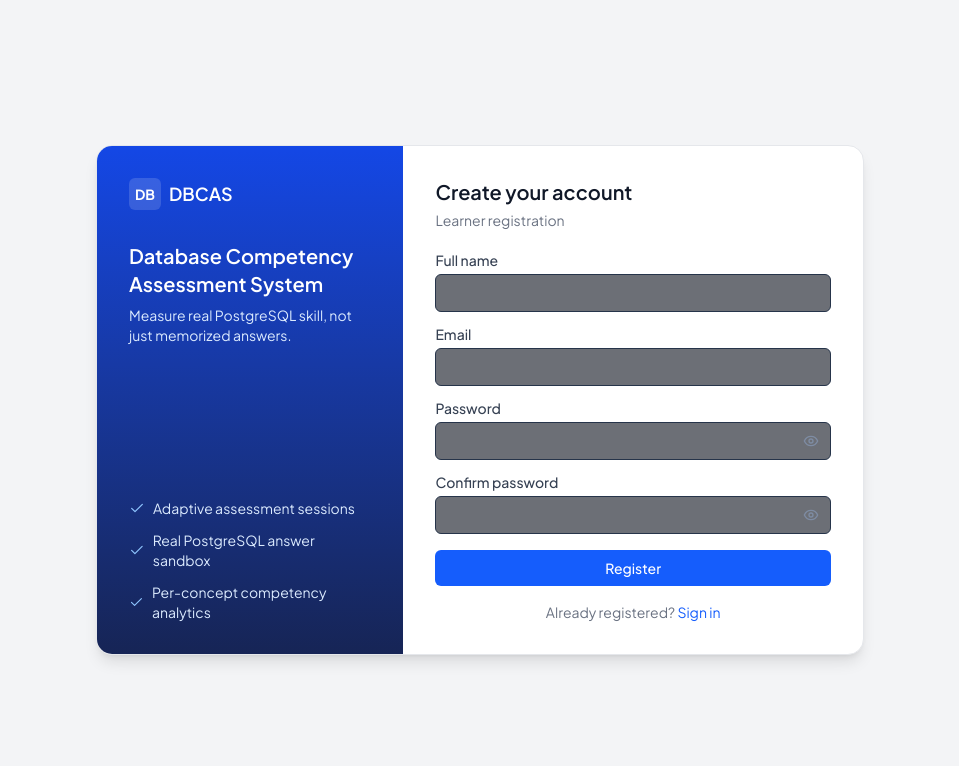
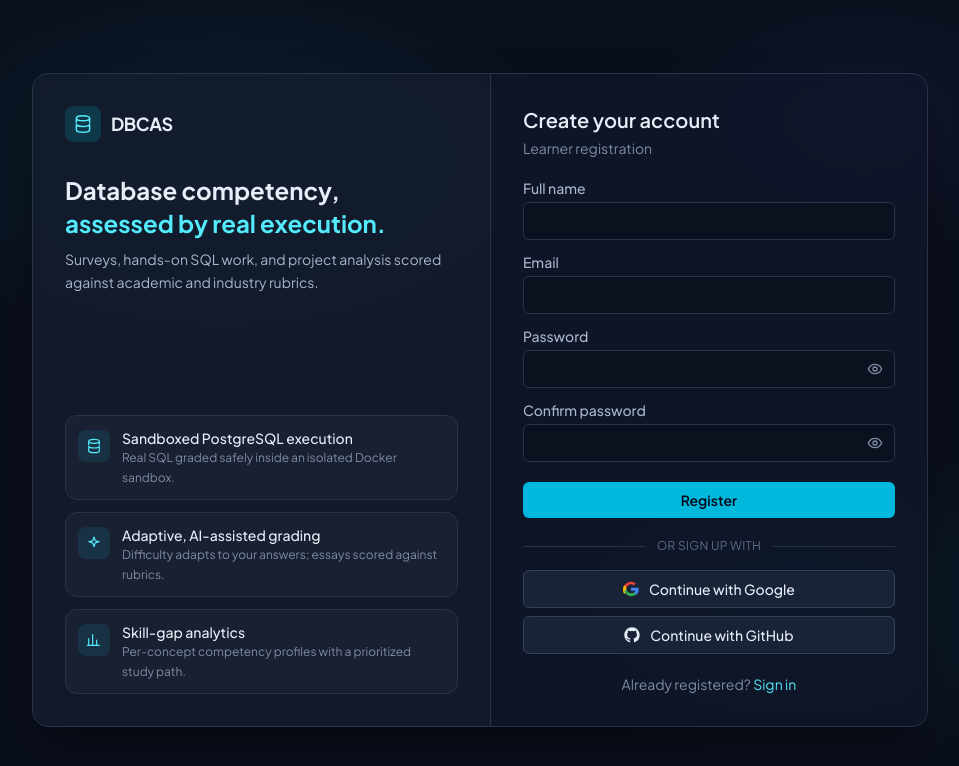
Before and after one commit to nguyendodary/DBCAS, a React (Vite) app in the folder frontend/: page /register in a window 1280 px wide. Shown: the top 766 px of the page, without its empty margins (160-1119 px from the left). Built offline with nearby package versions, Linux system fonts and the light colour scheme; no server answers.

Commit message:
feat(auth): redesign authentication experience

```diff
--- a/frontend/src/App.jsx
+++ b/frontend/src/App.jsx
@@ -9,6 +9,7 @@ import EvidencePage from './pages/EvidencePage'
 import ExamPage from './pages/ExamPage'
 import HistoryPage from './pages/HistoryPage'
 import LoginPage from './pages/LoginPage'
+import OAuthCallbackPage from './pages/OAuthCallbackPage'
 import RegisterPage from './pages/RegisterPage'
 
 // Admin screens are only ever loaded by admin sessions — split them out
@@ -61,6 +62,7 @@ export default function App() {
       <Routes>
         <Route path="/login" element={<LoginPage />} />
         <Route path="/register" element={<RegisterPage />} />
+        <Route path="/auth/callback" element={<OAuthCallbackPage />} />
         <Route path="/" element={<Home />} />
 
         {/* learner */}
--- a/frontend/src/auth.jsx
+++ b/frontend/src/auth.jsx
@@ -42,6 +42,16 @@ export function AuthProvider({ children }) {
           password_confirm,
         })
       },
+      // Social sign-in lands on /auth/callback with a one-time HttpOnly
+      // handoff cookie; this exchanges it for the normal Bearer JWT.
+      async completeOAuth() {
+        const r = await api.post('/auth/oauth/complete', null, {
+          withCredentials: true,
+        })
+        localStorage.setItem(TOKEN_KEY, r.data.access_token)
+        setAccount(r.data.account)
+        return r.data.account
+      },
       logout() {
         localStorage.removeItem(TOKEN_KEY)
         setAccount(null)
--- a/frontend/src/components/AuthShell.jsx
+++ b/frontend/src/components/AuthShell.jsx
@@ -1,42 +1,77 @@
 import { Icon } from './ui'
 
 const FEATURES = [
-  'Adaptive assessment sessions',
-  'Real PostgreSQL answer sandbox',
-  'Per-concept competency analytics',
+  {
+    icon: 'database',
+    title: 'Sandboxed PostgreSQL execution',
+    body: 'Real SQL graded safely inside an isolated Docker sandbox.',
+  },
+  {
+    icon: 'spark',
+    title: 'Adaptive, AI-assisted grading',
+    body: 'Difficulty adapts to your answers; essays scored against rubrics.',
+  },
+  {
+    icon: 'chart',
+    title: 'Skill-gap analytics',
+    body: 'Per-concept competency profiles with a prioritized study path.',
+  },
 ]
 
-// Two-panel auth layout — the static mockups' hero split, rebuilt as a
-// CSS-only brand panel (no image assets).
+// Two-panel auth layout — the prototype login's hero split rebuilt on the
+// dark token set: ambient glows, a feature rail, and a translucent card.
+// CSS-only (no image assets).
 export default function AuthShell({ children }) {
   return (
-    <div className="flex min-h-screen items-center justify-center bg-gray-100 px-4 py-8">
-      <div className="flex w-full max-w-3xl overflow-hidden rounded-2xl border border-gray-200 bg-white shadow-lg">
-        <aside className="hidden w-2/5 flex-col justify-between bg-gradient-to-b from-blue-700 to-blue-950 p-8 text-white md:flex">
+    <div className="relative flex min-h-screen items-center justify-center overflow-hidden bg-abyss px-4 py-10 text-ink">
+      {/* restrained ambient glow — the prototypes' radial accents */}
+      <div
+        aria-hidden="true"
+        className="pointer-events-none absolute inset-0"
+        style={{
+          background:
+            'radial-gradient(45% 40% at 30% 20%, rgba(6,182,212,0.10) 0%, transparent 60%),' +
+            'radial-gradient(40% 35% at 75% 75%, rgba(34,211,238,0.07) 0%, transparent 60%),' +
+            'radial-gradient(30% 30% at 80% 15%, rgba(99,102,241,0.08) 0%, transparent 60%)',
+        }}
+      />
+      <div className="relative grid w-full max-w-4xl overflow-hidden rounded-2xl border border-edge bg-panel/80 shadow-2xl shadow-black/50 backdrop-blur md:grid-cols-[1.05fr_1fr]">
+        <aside className="hidden flex-col justify-between border-r border-edge bg-white/[0.02] p-8 md:flex">
           <div>
-            <div className="flex items-center gap-2">
-              <span className="flex h-8 w-8 items-center justify-center rounded-md bg-white/15 text-sm font-bold">
-                DB
+            <div className="flex items-center gap-2.5">
+              <span className="flex h-9 w-9 items-center justify-center rounded-lg bg-cyan-400/15 text-cyan-300">
+                <Icon name="database" className="h-5 w-5" />
               </span>
-              <span className="text-lg font-semibold">DBCAS</span>
+              <span className="text-lg font-bold tracking-tight text-ink">DBCAS</span>
             </div>
-            <h2 className="mt-8 text-xl font-semibold leading-snug">
-              Database Competency Assessment System
+            <h2 className="mt-8 text-2xl font-bold leading-snug text-ink">
+              Database competency,
+              <br />
+              <span className="text-cyan-300">assessed by real execution.</span>
             </h2>
-            <p className="mt-2 text-sm text-blue-100">
-              Measure real PostgreSQL skill, not just memorized answers.
+            <p className="mt-2 text-sm leading-relaxed text-sub">
+              Surveys, hands-on SQL work, and project analysis scored against
+              academic and industry rubrics.
             </p>
           </div>
-          <ul className="space-y-3">
+          <ul className="mt-8 space-y-3">
             {FEATURES.map((f) => (
-              <li key={f} className="flex items-center gap-2 text-sm text-blue-100">
-                <Icon name="check" className="h-4 w-4 text-blue-300" />
-                {f}
+              <li
+                key={f.title}
+                className="flex gap-3 rounded-xl border border-edge bg-white/[0.03] p-3"
+              >
+                <span className="mt-0.5 flex h-8 w-8 shrink-0 items-center justify-center rounded-lg bg-cyan-400/10 text-cyan-300">
+                  <Icon name={f.icon} className="h-4 w-4" />
+                </span>
+                <span>
+                  <span className="block text-sm font-medium text-ink">{f.title}</span>
+                  <span className="block text-xs leading-relaxed text-mute">{f.body}</span>
+                </span>
               </li>
             ))}
           </ul>
         </aside>
-        <div className="flex-1 p-6 sm:p-8">{children}</div>
+        <div className="p-6 sm:p-8">{children}</div>
       </div>
     </div>
   )
--- /dev/null
+++ b/frontend/src/components/OAuthButtons.jsx
@@ -0,0 +1,113 @@
+import { useEffect, useState } from 'react'
+import api from '../api'
+
+// Official brand marks (SVG paths) — the same logos the prototype pages
+// used; they render locally, no asset files needed.
+function GoogleLogo({ className = 'h-4 w-4' }) {
+  return (
+    <svg viewBox="0 0 24 24" className={className} aria-hidden="true">
+      <path
+        fill="#EA4335"
+        d="M12 5c1.6 0 3 .6 4.1 1.6l3.1-3.1C17.3 1.8 14.8 1 12 1 7.4 1 3.5 3.6 1.6 7.4l3.7 2.9C6.2 7.1 8.9 5 12 5z"
+      />
+      <path
+        fill="#4285F4"
+        d="M23.5 12.3c0-.8-.1-1.6-.2-2.3H12v4.5h6.5c-.3 1.5-1.1 2.8-2.4 3.7l3.7 2.9c2.2-2 3.7-5 3.7-8.8z"
+      />
+      <path
+        fill="#FBBC05"
+        d="M5.3 14.7c-.2-.7-.4-1.5-.4-2.7s.2-2 .4-2.7L1.6 6.4C.6 8.4 0 10.6 0 13s.6 4.6 1.6 6.6l3.7-2.9z"
+      />
+      <path
+        fill="#34A853"
+        d="M12 23c3.2 0 6-1.1 8-3l-3.7-2.9c-1.1.7-2.5 1.2-4.3 1.2-3.1 0-5.8-2.1-6.7-5.3L1.6 15C3.5 18.8 7.4 23 12 23z"
+      />
+    </svg>
+  )
+}
+
+function GitHubLogo({ className = 'h-4 w-4' }) {
+  return (
+    <svg viewBox="0 0 24 24" fill="currentColor" className={className} aria-hidden="true">
+      <path d="M12 .5C5.65.5.5 5.65.5 12c0 5.08 3.29 9.39 7.86 10.91.58.11.79-.25.79-.55v-2.15c-3.2.7-3.87-1.36-3.87-1.36-.53-1.33-1.28-1.69-1.28-1.69-1.05-.72.08-.7.08-.7 1.16.08 1.77 1.19 1.77 1.19 1.03 1.77 2.7 1.26 3.36.96.1-.75.4-1.26.73-1.55-2.55-.29-5.23-1.28-5.23-5.68 0-1.26.45-2.28 1.19-3.09-.12-.29-.52-1.46.11-3.05 0 0 .97-.31 3.18 1.18a11 11 0 0 1 5.78 0c2.21-1.49 3.18-1.18 3.18-1.18.63 1.59.23 2.76.11 3.05.74.81 1.19 1.83 1.19 3.09 0 4.41-2.69 5.38-5.25 5.67.41.35.77 1.05.77 2.12v3.15c0 .3.21.66.8.55A11.51 11.51 0 0 0 23.5 12C23.5 5.65 18.35.5 12 .5z" />
+    </svg>
+  )
+}
+
+const PROVIDERS = [
+  { name: 'google', label: 'Google', Logo: GoogleLogo },
+  { name: 'github', label: 'GitHub', Logo: GitHubLogo },
+]
+
+// Real OAuth entry points — these are plain links that navigate the whole
+// page to the backend start route, which 302s to the provider. Provider
+// secrets never touch this bundle. When the server reports a provider as
+// unconfigured the button is disabled with an explanation instead of
+// sending the user into a dead flow.
+export default function OAuthButtons({ divider = 'or continue with' }) {
+  const [configured, setConfigured] = useState(null) // name -> bool | null while loading
+
+  useEffect(() => {
+    let cancelled = false
+    api
+      .get('/auth/oauth/providers')
+      .then((r) => {
+        if (cancelled) return
+        const map = {}
+        for (const p of r.data?.providers || []) map[p.name] = p.configured
+        setConfigured(map)
+      })
+      .catch(() => {
+        // Endpoint unreachable → leave buttons enabled; the backend start
+        // route still reports oauth_not_configured with a clear error.
+        if (!cancelled) setConfigured({})
+      })
+    return () => {
+      cancelled = true
+    }
+  }, [])
+
+  const anyDisabled =
+    configured !== null && PROVIDERS.some((p) => configured[p.name] === false)
+
+  return (
+    <div className="mt-5">
+      <div className="flex items-center gap-3" aria-hidden="true">
+        <span className="h-px flex-1 bg-edge" />
+        <span className="text-xs uppercase tracking-wide text-faint">{divider}</span>
+        <span className="h-px flex-1 bg-edge" />
+      </div>
+      <div className="mt-4 grid gap-2">
+        {PROVIDERS.map(({ name, label, Logo }) => {
+          const disabled = configured !== null && configured[name] === false
+          return (
+            <a
+              key={name}
+              href={disabled ? undefined : `/api/v1/auth/oauth/${name}/start`}
+              aria-disabled={disabled}
+              title={
+                disabled
+                  ? `${label} sign-in is not configured on this server`
+                  : `Continue with ${label}`
+              }
+              className={`flex items-center justify-center gap-2.5 rounded-md border px-4 py-2 text-sm font-medium transition-colors ${
+                disabled
+                  ? 'cursor-not-allowed border-edge text-faint opacity-60'
+                  : 'border-edge2 bg-elev text-ink hover:border-cyan-400/50 hover:bg-cyan-400/10'
+              }`}
+            >
+              <Logo />
+              Continue with {label}
+            </a>
+          )
+        })}
+      </div>
+      {anyDisabled && (
+        <p className="mt-2 text-center text-xs text-faint">
+          Social sign-in isn&apos;t configured on this server yet — set the
+          provider client credentials in the backend .env.
+        </p>
+      )}
+    </div>
+  )
+}
--- a/frontend/src/pages/LoginPage.jsx
+++ b/frontend/src/pages/LoginPage.jsx
@@ -1,19 +1,40 @@
 import { useState } from 'react'
-import { Link, useNavigate } from 'react-router-dom'
+import { Link, useNavigate, useSearchParams } from 'react-router-dom'
 import { useAuth } from '../auth'
 import { apiMessage } from '../api'
 import AuthShell from '../components/AuthShell'
+import OAuthButtons from '../components/OAuthButtons'
 import PasswordInput from '../components/PasswordInput'
-import { inputCls } from '../components/ui'
+import { btnPrimary, Field, Icon, inputCls } from '../components/ui'
+
+// Backend callback error codes → friendly text (services/oauth.py).
+const OAUTH_ERRORS = {
+  denied: 'Sign-in was cancelled or denied by the provider.',
+  state: 'That sign-in attempt expired — please try again.',
+  exchange: 'The provider could not complete sign-in. Please try again.',
+  profile: 'Your provider profile could not be read. Please try again.',
+  email_unverified:
+    'The provider did not return a verified email address, so the sign-in cannot be linked safely.',
+  account_disabled: 'This account is disabled. Contact an administrator.',
+  not_configured: 'That sign-in method is not configured on this server.',
+  complete: 'Sign-in could not be finished. Please try again.',
+}
 
 // UC02 — email + password → JWT; admins land on /admin, learners /dashboard.
+// Social sign-in goes through the real backend OAuth flow (no mocks).
 export default function LoginPage() {
   const { login } = useAuth()
   const navigate = useNavigate()
+  const [params] = useSearchParams()
   const [email, setEmail] = useState('')
   const [password, setPassword] = useState('')
   const [error, setError] = useState('')
   const [busy, setBusy] = useState(false)
+
+  const oauthError = params.get('oauth_error')
+  const oauthMessage = oauthError
+    ? OAUTH_ERRORS[oauthError] || 'Social sign-in failed. Please try again.'
+    : null
 
   async function onSubmit(e) {
     e.preventDefault()
@@ -34,18 +55,28 @@ export default function LoginPage() {
   return (
     <AuthShell>
       <form onSubmit={onSubmit}>
-        <h1 className="mb-1 text-xl font-semibold text-gray-900">Sign in to DBCAS</h1>
-        <p className="mb-5 text-sm text-gray-500">Database Competency Assessment</p>
+        <h1 className="mb-1 text-xl font-semibold text-ink">Sign in to DBCAS</h1>
+        <p className="mb-5 text-sm text-mute">Database Competency Assessment</p>
 
+        {oauthMessage && (
+          <p
+            role="alert"
+            className="mb-3 flex items-start gap-2 rounded-md border border-amber-400/30 bg-amber-400/10 p-2.5 text-sm text-amber-300"
+          >
+            <Icon name="alert" className="mt-0.5 h-4 w-4 shrink-0" />
+            {oauthMessage}
+          </p>
+        )}
         {error && (
-          <p role="alert" className="mb-3 rounded-md bg-red-50 p-2 text-sm text-red-700">
+          <p
+            role="alert"
+            className="mb-3 rounded-md border border-rose-500/30 bg-rose-500/10 p-2.5 text-sm text-rose-300"
+          >
             {error}
           </p>
         )}
 
-        <label htmlFor="email" className="mb-1 block text-sm font-medium text-gray-700">
-          Email
-        </label>
+        <Field label="Email" htmlFor="email" className="mb-3">
           <input
             id="email"
             type="email"
@@ -53,35 +84,32 @@ export default function LoginPage() {
             autoComplete="email"
             value={email}
             onChange={(e) => setEmail(e.target.value)}
-          className={`${inputCls} mb-3`}
+            className={inputCls}
           />
+        </Field>
 
-        <label htmlFor="password" className="mb-1 block text-sm font-medium text-gray-700">
-          Password
-        </label>
+        <Field label="Password" htmlFor="password" className="mb-5">
           <PasswordInput
             id="password"
             autoComplete="current-password"
             value={password}
             onChange={(e) => setPassword(e.target.value)}
-          className="mb-4"
           />
+        </Field>
 
-        <button
-          type="submit"
-          disabled={busy}
-          className="w-full rounded-md bg-blue-600 py-2 text-sm font-medium text-white hover:bg-blue-700 disabled:opacity-50"
-        >
+        <button type="submit" disabled={busy} className={`w-full ${btnPrimary}`}>
           {busy ? 'Signing in…' : 'Sign in'}
         </button>
+      </form>
 
-        <p className="mt-4 text-center text-sm text-gray-500">
+      <OAuthButtons />
+
+      <p className="mt-5 text-center text-sm text-mute">
         No account?{' '}
-          <Link to="/register" className="text-blue-600 hover:underline">
+        <Link to="/register" className="text-cyan-300 hover:underline">
           Register as a learner
         </Link>
       </p>
-      </form>
     </AuthShell>
   )
 }
--- /dev/null
+++ b/frontend/src/pages/OAuthCallbackPage.jsx
@@ -0,0 +1,31 @@
+import { useEffect, useRef } from 'react'
+import { useNavigate } from 'react-router-dom'
+import { useAuth } from '../auth'
+import { Loading } from '../components/States'
+
+// OAuth landing route — the backend callback 302s here with a one-time
+// HttpOnly handoff cookie; we exchange it for the real JWT, then land on
+// the role-appropriate home. Failures go back to /login with an error.
+export default function OAuthCallbackPage() {
+  const { completeOAuth } = useAuth()
+  const navigate = useNavigate()
+  const ran = useRef(false) // StrictMode double-invokes effects in dev
+
+  useEffect(() => {
+    if (ran.current) return
+    ran.current = true
+    completeOAuth()
+      .then((account) =>
+        navigate(account.roles.includes('Administrator') ? '/admin' : '/dashboard', {
+          replace: true,
+        })
+      )
+      .catch(() => navigate('/login?oauth_error=complete', { replace: true }))
+  }, [completeOAuth, navigate])
+
+  return (
+    <div className="flex min-h-screen items-center justify-center bg-abyss">
+      <Loading label="Completing sign-in…" />
+    </div>
+  )
+}
--- a/frontend/src/pages/RegisterPage.jsx
+++ b/frontend/src/pages/RegisterPage.jsx
@@ -3,10 +3,12 @@ import { Link, useNavigate } from 'react-router-dom'
 import { useAuth } from '../auth'
 import { apiMessage } from '../api'
 import AuthShell from '../components/AuthShell'
+import OAuthButtons from '../components/OAuthButtons'
 import PasswordInput from '../components/PasswordInput'
-import { inputCls } from '../components/ui'
+import { btnPrimary, Field, inputCls } from '../components/ui'
 
-// UC01 — learner self-registration (always the Learner role server-side).
+// UC01 — learner self-registration (always the Learner role server-side;
+// this screen cannot create administrators).
 export default function RegisterPage() {
   const { register } = useAuth()
   const navigate = useNavigate()
@@ -40,23 +42,30 @@ export default function RegisterPage() {
   return (
     <AuthShell>
       <form onSubmit={onSubmit}>
-        <h1 className="mb-1 text-xl font-semibold text-gray-900">Create your account</h1>
-        <p className="mb-5 text-sm text-gray-500">Learner registration</p>
+        <h1 className="mb-1 text-xl font-semibold text-ink">Create your account</h1>
+        <p className="mb-5 text-sm text-mute">Learner registration</p>
 
         {error && (
-          <p role="alert" className="mb-3 rounded-md bg-red-50 p-2 text-sm text-red-700">
+          <p
+            role="alert"
+            className="mb-3 rounded-md border border-rose-500/30 bg-rose-500/10 p-2.5 text-sm text-rose-300"
+          >
             {error}
           </p>
         )}
 
-        <label htmlFor="name" className="mb-1 block text-sm font-medium text-gray-700">
-          Full name
-        </label>
-        <input id="name" required value={form.name} onChange={set('name')} className={`${inputCls} mb-3`} />
+        <Field label="Full name" htmlFor="name" className="mb-3">
+          <input
+            id="name"
+            required
+            autoComplete="name"
+            value={form.name}
+            onChange={set('name')}
+            className={inputCls}
+          />
+        </Field>
 
-        <label htmlFor="email" className="mb-1 block text-sm font-medium text-gray-700">
-          Email
-        </label>
+        <Field label="Email" htmlFor="email" className="mb-3">
           <input
             id="email"
             type="email"
@@ -64,46 +73,41 @@ export default function RegisterPage() {
             autoComplete="email"
             value={form.email}
             onChange={set('email')}
-          className={`${inputCls} mb-3`}
+            className={inputCls}
           />
+        </Field>
 
-        <label htmlFor="password" className="mb-1 block text-sm font-medium text-gray-700">
-          Password
-        </label>
+        <Field label="Password" htmlFor="password" className="mb-3">
           <PasswordInput
             id="password"
             autoComplete="new-password"
             value={form.password}
             onChange={set('password')}
-          className="mb-3"
           />
+        </Field>
 
-        <label htmlFor="password_confirm" className="mb-1 block text-sm font-medium text-gray-700">
-          Confirm password
-        </label>
+        <Field label="Confirm password" htmlFor="password_confirm" className="mb-5">
           <PasswordInput
             id="password_confirm"
             autoComplete="new-password"
             value={form.password_confirm}
             onChange={set('password_confirm')}
-          className="mb-4"
           />
+        </Field>
 
-        <button
-          type="submit"
-          disabled={busy}
-          className="w-full rounded-md bg-blue-600 py-2 text-sm font-medium text-white hover:bg-blue-700 disabled:opacity-50"
-        >
+        <button type="submit" disabled={busy} className={`w-full ${btnPrimary}`}>
           {busy ? 'Creating…' : 'Register'}
         </button>
+      </form>
 
-        <p className="mt-4 text-center text-sm text-gray-500">
+      <OAuthButtons divider="or sign up with" />
+
+      <p className="mt-5 text-center text-sm text-mute">
         Already registered?{' '}
-          <Link to="/login" className="text-blue-600 hover:underline">
+        <Link to="/login" className="text-cyan-300 hover:underline">
           Sign in
         </Link>
       </p>
-      </form>
     </AuthShell>
   )
 }
```
Also changed, not shown: 1 other file (tests, documents, lock files or other folders). Lines whose indentation alone changed are shown as unchanged.
